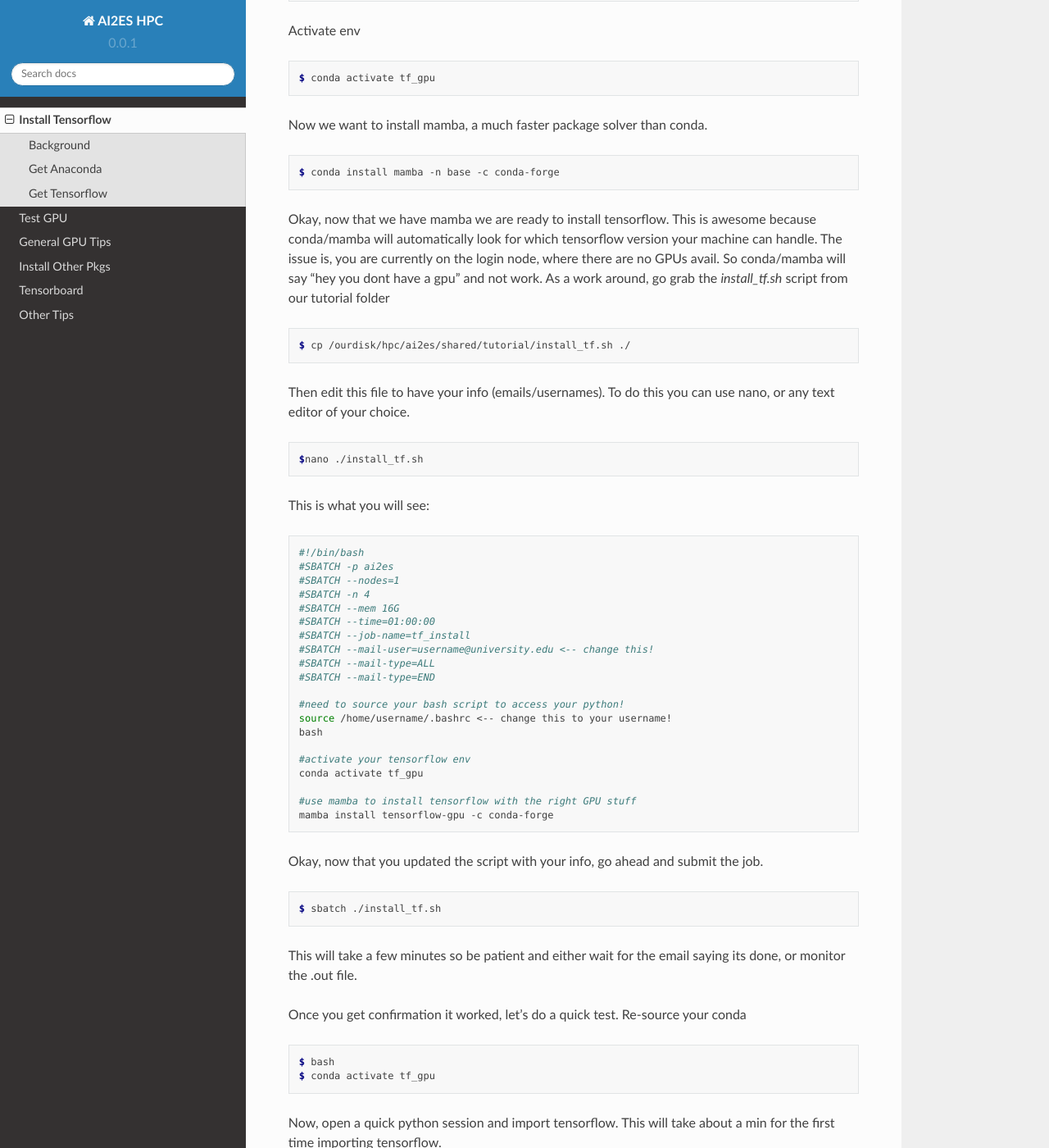
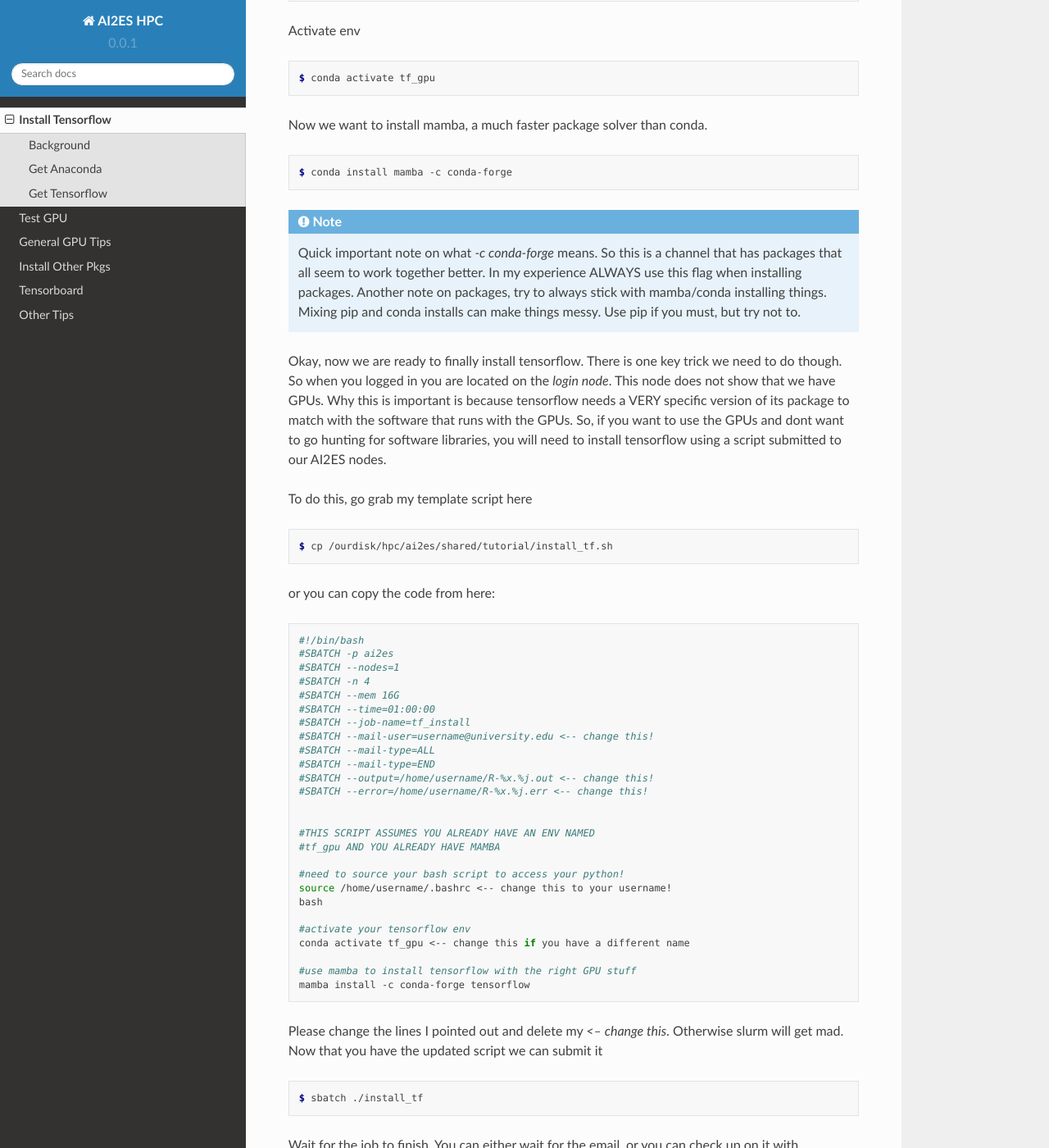
Before and after one commit to dopplerchase/ai2es_schooner_hpc, a Sphinx documentation site: the page built from docs/source/install_tensorflow.rst, in a window 1280 px wide and 1400 px high, scrolled down 1747 px. Shown: the whole window at 82% size. Built offline with Sphinx 7.4.7 and the Read the Docs theme 2.0.0, drawn with Linux system fonts in a browser that asks for light colours; some of the changed text lies outside the part shown.

Commit message:
summer 2022 update

```diff
--- a/docs/source/index.rst
+++ b/docs/source/index.rst
@@ -3,7 +3,7 @@
 
 .. note::
 
-   This project is under active development. Last edit made on 18 May 2022 by RJC
+   This project is under active development. Last edit made on 17 Aug 2022 by RJC
 
 ++++++++++++
 Introduction
--- a/docs/source/install_tensorflow.rst
+++ b/docs/source/install_tensorflow.rst
@@ -88,27 +88,30 @@
 
 .. code-block:: console
 
-    $ conda install mamba -n base -c conda-forge
+    $ conda install mamba -c conda-forge
 
-Okay, now that we have mamba we are ready to install tensorflow. This is awesome
-because conda/mamba will automatically look for which tensorflow version your
-machine can handle. The issue is, you are currently on the login node, where
-there are no GPUs avail. So conda/mamba will say "hey you dont have a gpu" and
-not work. As a work around, go grab the `install_tf.sh` script from our tutorial
-folder
+.. note::
+
+   Quick important note on what `-c conda-forge` means. So this is a channel that has packages that all seem to
+   work together better. In my experience ALWAYS use this flag when installing packages. Another note on packages,
+   try to always stick with mamba/conda installing things. Mixing pip and conda installs can make things messy.
+   Use pip if you must, but try not to.
+
+
+
+Okay, now we are ready to finally install tensorflow. There is one key trick we need to do though. So when you logged in
+you are located on the `login node`. This node does not show that we have GPUs. Why this is important is because tensorflow
+needs a VERY specific version of its package to match with the software that runs with the GPUs. So, if you want to use the
+GPUs and dont want to go hunting for software libraries, you will need to install tensorflow using a script submitted to
+our AI2ES nodes.
+
+To do this, go grab my template script here
 
 .. code-block:: console
 
-    $ cp /ourdisk/hpc/ai2es/shared/tutorial/install_tf.sh ./
+    $ cp /ourdisk/hpc/ai2es/shared/tutorial/install_tf.sh
 
-Then edit this file to have your info (emails/usernames). To do this you
-can use nano, or any text editor of your choice.
-
-.. code-block:: console
-
-    $nano ./install_tf.sh
-
-This is what you will see:
+or you can copy the code from here:
 
 .. code-block:: bash
 
@@ -122,34 +125,39 @@
     #SBATCH --mail-user=username@university.edu <-- change this!
     #SBATCH --mail-type=ALL
     #SBATCH --mail-type=END
+    #SBATCH --output=/home/username/R-%x.%j.out <-- change this!
+    #SBATCH --error=/home/username/R-%x.%j.err <-- change this!
+
+
+    #THIS SCRIPT ASSUMES YOU ALREADY HAVE AN ENV NAMED
+    #tf_gpu AND YOU ALREADY HAVE MAMBA
 
     #need to source your bash script to access your python!
     source /home/username/.bashrc <-- change this to your username!
     bash
 
     #activate your tensorflow env
-    conda activate tf_gpu
+    conda activate tf_gpu <-- change this if you have a different name
 
     #use mamba to install tensorflow with the right GPU stuff
-    mamba install tensorflow-gpu -c conda-forge
+    mamba install -c conda-forge tensorflow
 
-Okay, now that you updated the script with your info, go ahead and submit the job.
+Please change the lines I pointed out and delete my `<-- change this`. Otherwise slurm will get mad. Now that you have
+the updated script we can submit it
 
 .. code-block:: console
 
-    $ sbatch ./install_tf.sh
+    $ sbatch ./install_tf
 
-This will take a few minutes so be patient and either wait for the email saying
-its done, or monitor the .out file.
-
-Once you get confirmation it worked, let's do a quick test. Re-source your conda
+Wait for the job to finish. You can either wait for the email, or you can check up on it with
 
 .. code-block:: console
 
-    $ bash
-    $ conda activate tf_gpu
+    $ squeue -u username
 
-Now, open a quick python session and import tensorflow. This
+if you put YOUR username in. It should show you what jobs you have running. Once it is done running,
+check the .err file to make sure there were no errors. If not, go ahead and check to make
+sure it worked! Open a quick python session and import tensorflow. This
 will take about a min for the first time importing tensorflow.
 
 .. code-block:: console
@@ -157,7 +165,8 @@
     $ python
     >>> import tensorflow as tf
 
-If it is installed properly, there should be no errors or output, should just go to a new blank line of code.
+If it is installed properly, there shouldnt be any import errors. There might be a warning saying "hey no GPUs found"
+but thats okay.
 
 We need to install 1 more package that will be needed to share the GPUs across users. So please do the following line
 
```
Also changed, not shown: docs/source/general_gpu.rst (+34 -29 lines), docs/source/install_other_pkgs.rst (+15 -7 lines), 1 other file.
